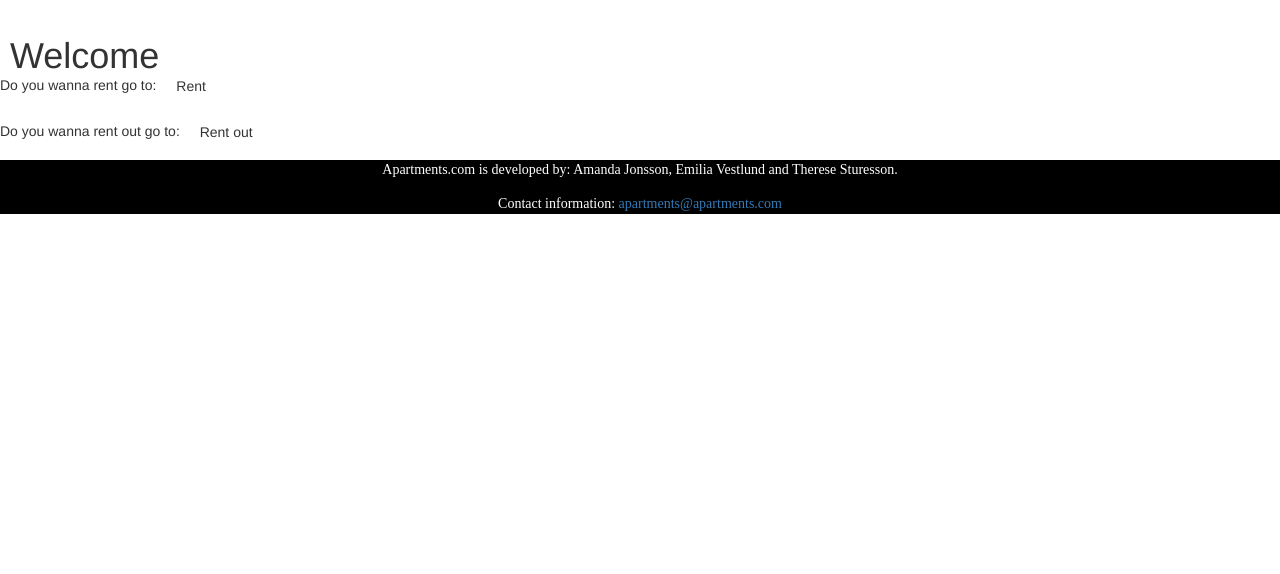
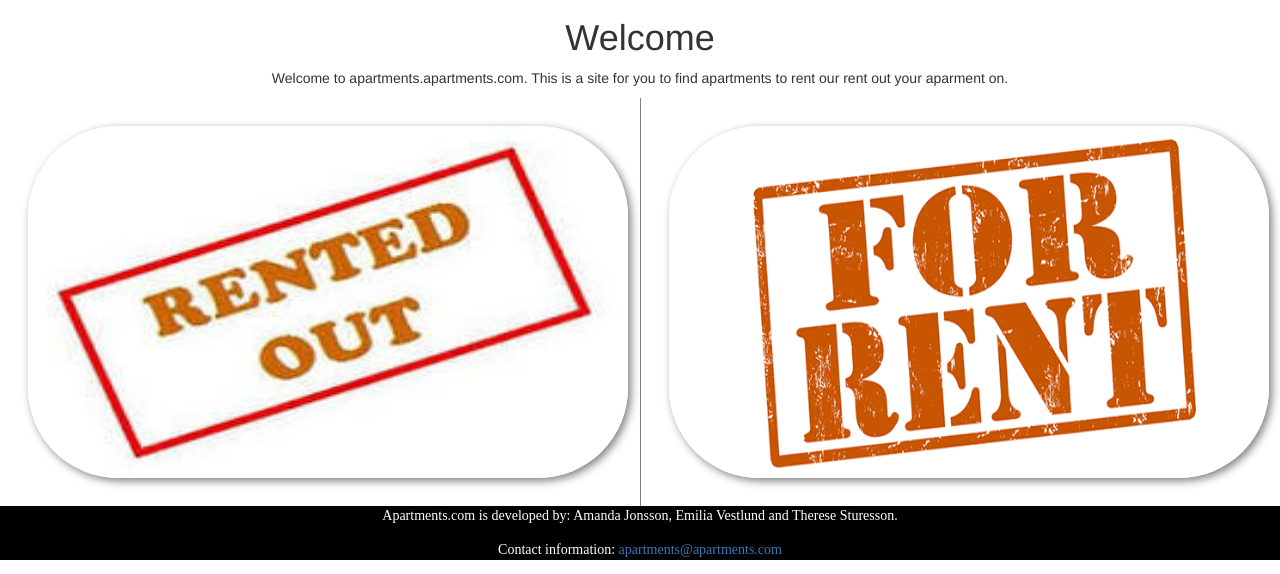
Before and after one commit to AmandaJonsson/Apartments, a website: page frontend/index.html in a window 1280 px wide. Shown: the part 388-962 px from the top of the page. Before the commit the page ends 800 px from the top, so only its background shows below. Drawn offline with nearby package versions, Linux system fonts and the light colour scheme.

Commit message:
firstpage finished

```diff
--- a/frontend/index.html
+++ b/frontend/index.html
@@ -24,23 +24,93 @@
     window.$ = $;
   </script>
 
+
+
+
 <!-- Header -->
 <div class="header">
   <img src="resources/img/A1.png" alt="logo" style="width:100%" />
-  <h1>Welcome</h1>
+
 </div>
-
-<div>
 
 
 
-        <p>Do you wanna rent go to:   <a href="../rent/listRent.html" class="w3-button w3-bar-item">Rent</a>
-  </p>
-    <p>Do you wanna rent out go to:  <a href="../rentOut/listRentOut.html" class="w3-button w3-bar-item">Rent out</a>
-        </p>
+
+<style>
+div.container {
+    width: 100%;
+    border: 1px solid gray;
+}
+
+nav.twopage {
+    width: 50%;
+    float: left;
+    margin: 1;
+    padding: 2em;
+
+}
 
 
-</div>
+
+
+
+
+article img {
+    margin-left: 20 px;
+}
+
+article {
+    margin-left: 170px;
+    border-left: 1px solid gray;
+    padding: 2em;
+    overflow: hidden;
+}
+
+header{
+    text-align: center;
+}
+
+</style>
+
+ <!-- Main -->
+ <header>
+
+   <h1>Welcome</h1>
+     <p> Welcome to apartments.apartments.com.
+
+     This is a site for you to find apartments to rent our rent out your aparment on. </p>
+
+ </header>
+
+
+  <nav class ="twopage">
+
+      <a href="view/RentOut.html"><img class="image_shadow" src="rentout.png" width="600" height="352" /></a>
+
+
+</nav>
+
+
+
+
+    <article>
+
+
+        <style>
+   .image_shadow {
+
+border-radius: 90px;
+box-shadow: 3px 3px 9px rgba(0,0,0, 0.5);
+}
+    </style>
+    <a href="view/Rent.html"> <img class="image_shadow" src="For_rent1.png" width="600" height="352" > </a>
+
+
+
+
+    </article>
+
+
 
 
 <!-- main -->
```
Also changed, not shown: frontend/view/Contact/contact.html (+10 -5 lines), frontend/For_rent1.png (added), frontend/rentout.png (added).
